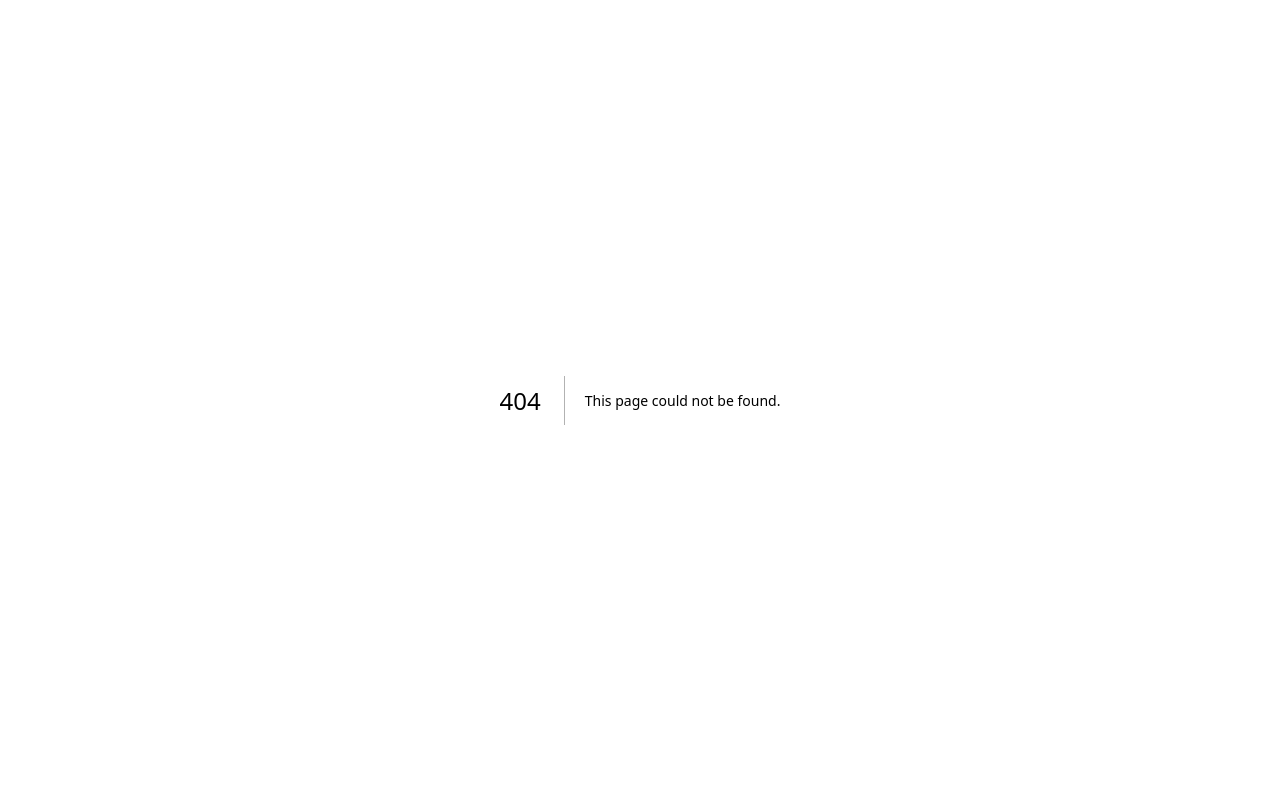
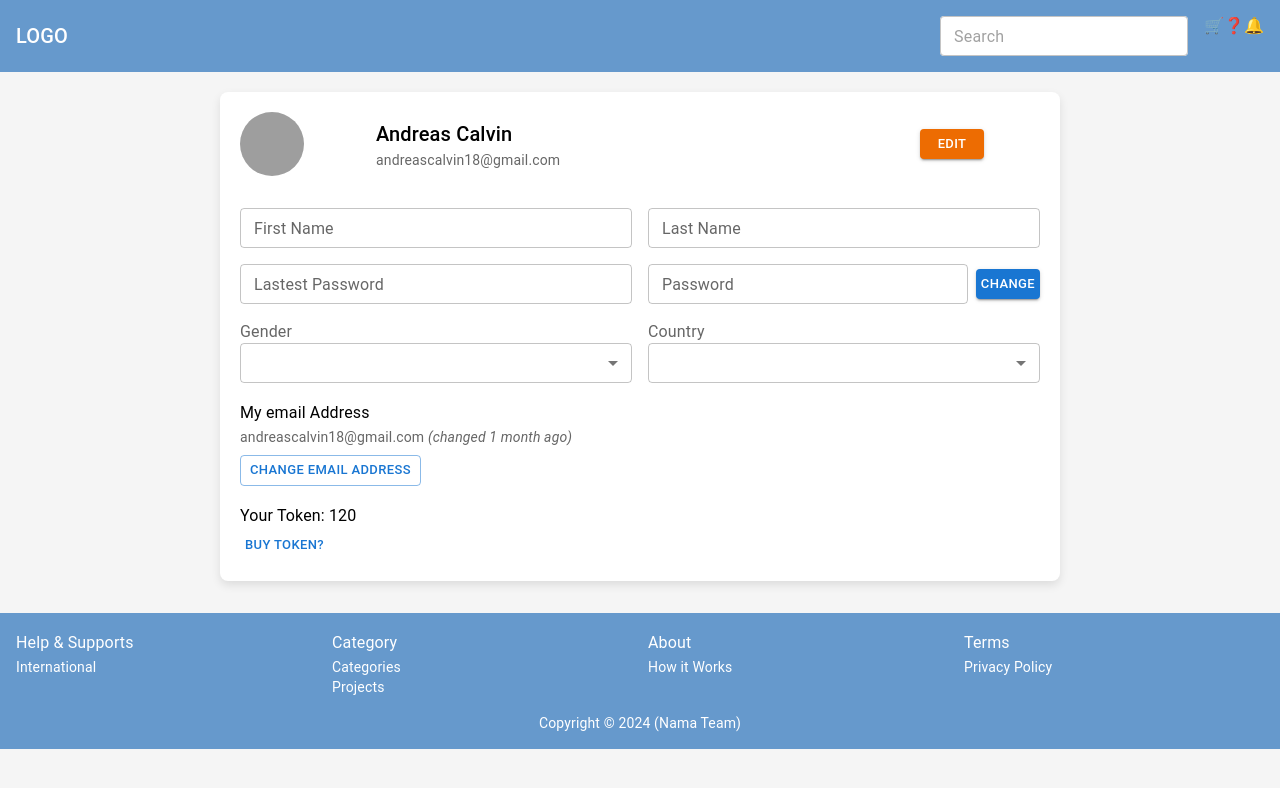
Before and after one commit to Lyx312/project-fpw, a Next.js app: page /profile in a window 1280 px wide. Before the commit this address had no page. Shown: the top 788 px of the page. Built offline with nearby package versions, Linux system fonts and the light colour scheme; grey boxes are pictures that could not be loaded; what @mui/material-nextjs would draw is missing.

Commit message:
profile page

```diff
--- /dev/null
+++ b/src/app/(pages)/profile/page.tsx
@@ -0,0 +1,167 @@
+import React from "react";
+import {
+  Box,
+  Typography,
+  TextField,
+  Button,
+  Select,
+  MenuItem,
+  InputLabel,
+  Avatar,
+  Grid,
+} from "@mui/material";
+
+const UserProfile = () => {
+  return (
+    <Box sx={{ backgroundColor: "#f5f5f5", minHeight: "100vh" }}>
+      {/* Header */}
+      <Box
+        sx={{
+          backgroundColor: "#6699CC",
+          padding: 2,
+          display: "flex",
+          justifyContent: "space-between",
+          alignItems: "center",
+        }}
+      >
+        <Typography variant="h6" sx={{ color: "#fff" }}>
+          LOGO
+        </Typography>
+        <Box>
+          <TextField
+            size="small"
+            placeholder="Search"
+            sx={{ backgroundColor: "#fff", borderRadius: 1, marginRight: 2 }}
+          />
+          {/* Dummy icons */}
+          <span role="img" aria-label="cart">
+            🛒
+          </span>
+          <span role="img" aria-label="question">
+            ❓
+          </span>
+          <span role="img" aria-label="notification">
+            🔔
+          </span>
+        </Box>
+      </Box>
+
+      {/* Main Content */}
+      <Box
+        sx={{
+          maxWidth: "800px",
+          margin: "20px auto",
+          padding: "20px",
+          backgroundColor: "#fff",
+          borderRadius: "8px",
+          boxShadow: "0px 4px 10px rgba(0, 0, 0, 0.1)",
+        }}
+      >
+        <Grid container spacing={2} alignItems="center">
+          {/* User Info */}
+          <Grid item xs={12} md={2}>
+            <Avatar
+              alt="Andreas Calvin"
+              src="/path-to-avatar.jpg"
+              sx={{ width: 64, height: 64 }}
+            />
+          </Grid>
+          <Grid item xs={12} md={8}>
+            <Typography variant="h6">Andreas Calvin</Typography>
+            <Typography variant="body2" color="textSecondary">
+              andreascalvin18@gmail.com
+            </Typography>
+          </Grid>
+          <Grid item xs={12} md={2}>
+            <Button variant="contained" color="warning" size="small">
+              Edit
+            </Button>
+          </Grid>
+        </Grid>
+
+        <Grid container spacing={2} mt={2}>
+          <Grid item xs={12} md={6}>
+            <TextField label="First Name" fullWidth size="small" />
+          </Grid>
+          <Grid item xs={12} md={6}>
+            <TextField label="Last Name" fullWidth size="small" />
+          </Grid>
+          <Grid item xs={12} md={6}>
+            <TextField label="Lastest Password" fullWidth size="small" />
+          </Grid>
+          <Grid item xs={12} md={6}>
+            <Box display="flex" alignItems="center" gap={1}>
+              <TextField label="Password" fullWidth size="small" />
+              <Button variant="contained" size="small">
+                Change
+              </Button>
+            </Box>
+          </Grid>
+          <Grid item xs={12} md={6}>
+            <InputLabel>Gender</InputLabel>
+            <Select fullWidth size="small" defaultValue="">
+              <MenuItem value="">Select Your Gender</MenuItem>
+              <MenuItem value="male">Male</MenuItem>
+              <MenuItem value="female">Female</MenuItem>
+            </Select>
+          </Grid>
+          <Grid item xs={12} md={6}>
+            <InputLabel>Country</InputLabel>
+            <Select fullWidth size="small" defaultValue="">
+              <MenuItem value="">Choose Your Country</MenuItem>
+              <MenuItem value="indonesia">Indonesia</MenuItem>
+              <MenuItem value="usa">USA</MenuItem>
+            </Select>
+          </Grid>
+        </Grid>
+
+        <Box mt={2}>
+          <Typography variant="subtitle1">My email Address</Typography>
+          <Typography variant="body2" color="textSecondary">
+            andreascalvin18@gmail.com <i>(changed 1 month ago)</i>
+          </Typography>
+          <Button variant="outlined" size="small" sx={{ mt: 1 }}>
+            Change Email Address
+          </Button>
+        </Box>
+
+        <Box mt={2}>
+          <Typography variant="subtitle1">Your Token: 120</Typography>
+          <Button variant="text" size="small">
+            Buy Token?
+          </Button>
+        </Box>
+      </Box>
+
+      {/* Footer */}
+      <Box
+        sx={{ backgroundColor: "#6699CC", color: "#fff", padding: 2, mt: 4 }}
+      >
+        <Grid container spacing={2}>
+          <Grid item xs={12} md={3}>
+            <Typography variant="subtitle1">Help & Supports</Typography>
+            <Typography variant="body2">International</Typography>
+          </Grid>
+          <Grid item xs={12} md={3}>
+            <Typography variant="subtitle1">Category</Typography>
+            <Typography variant="body2">Categories</Typography>
+            <Typography variant="body2">Projects</Typography>
+          </Grid>
+          <Grid item xs={12} md={3}>
+            <Typography variant="subtitle1">About</Typography>
+            <Typography variant="body2">How it Works</Typography>
+          </Grid>
+          <Grid item xs={12} md={3}>
+            <Typography variant="subtitle1">Terms</Typography>
+            <Typography variant="body2">Privacy Policy</Typography>
+          </Grid>
+        </Grid>
+        <Typography variant="body2" align="center" mt={2}>
+          Copyright © 2024 (Nama Team)
+        </Typography>
+      </Box>
+    </Box>
+  );
+};
+
+export default UserProfile;
```
